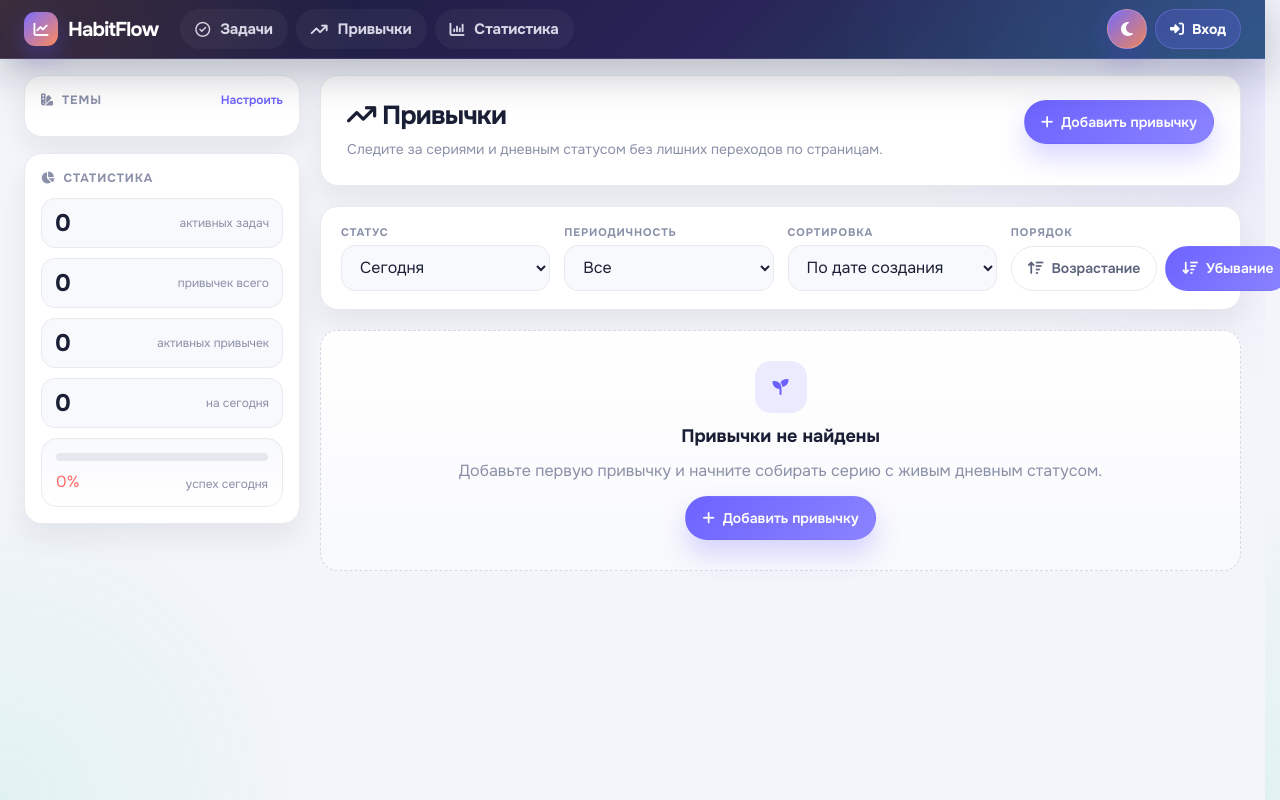
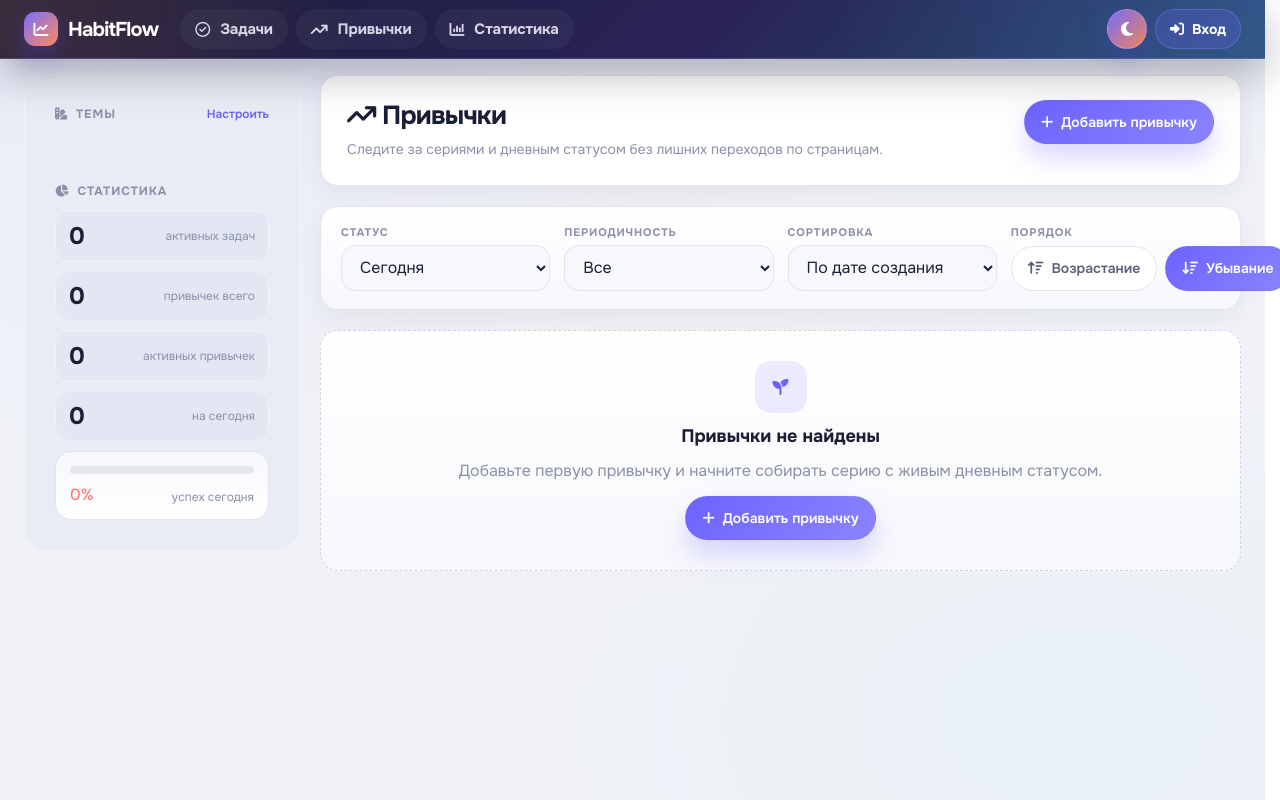
Before and after one commit to badinoko/Habbit, a FastAPI app: template src/templates/habits/habits_list.html in a window 1280 px wide. Run offline with FastAPI, Linux system fonts and the light colour scheme; the template is opened without the code that fills it, so the values that code supplies are empty; parts of the project's set-up code (start-up, migrations or seed data) failed here and were passed over.

Commit message:
Add atmospheric depth pass: surface hierarchy tokens, toolbar grammar fix, legacy cleanup
Surface hierarchy (5 levels): canvas → recessed → card → elevated → floating.
Stats toolbar now uses rectangular buttons with solid accent active state,
visually distinct from navbar pill+gradient — fixes misclick confusion.
Sidebar gets recessed treatment, body gains ambient radial gradients,
auth backdrop strengthened, lists.css hardcoded colors replaced with tokens.

Co-Authored-By: Claude Opus 4.6 <noreply@anthropic.com>

```diff
--- a/src/static/css/app-shell.css
+++ b/src/static/css/app-shell.css
@@ -21,11 +21,24 @@
   display: grid;
   gap: 16px;
   min-width: 0;
+  padding: 14px;
+  background: var(--surface-recessed);
+  border: 1px solid var(--border-subtle);
+  border-radius: var(--radius-lg);
 }
 
 .sidebar-card {
   padding: 16px;
   min-width: 0;
+  background: transparent;
+  border: none;
+  border-radius: 0;
+  box-shadow: none;
+}
+
+.sidebar-card + .sidebar-card {
+  border-top: 1px solid var(--border-subtle);
+  padding-top: 16px;
 }
 
 .sidebar-header {
@@ -115,9 +128,9 @@
   justify-content: space-between;
   gap: 12px;
   padding: 12px 13px;
-  border-radius: 14px;
-  background: var(--surface-2);
-  border: 1px solid var(--border);
+  border-radius: var(--radius-inset);
+  background: var(--ambient-accent);
+  border: 1px solid var(--border-subtle);
 }
 
 .sidebar-stat-value {
@@ -212,6 +225,7 @@
   display: grid;
   gap: 16px;
   padding: 18px 20px;
+  background: linear-gradient(180deg, var(--surface), var(--surface-2));
 }
 
 .filters-grid {
--- a/src/static/css/auth.css
+++ b/src/static/css/auth.css
@@ -26,13 +26,14 @@ body[data-page="register"] {
   padding: 34px 34px 30px;
   z-index: 1;
   overflow: hidden;
+  box-shadow: var(--shadow-floating);
 }
 
 .auth-backdrop {
   position: absolute;
   inset: 0;
-  background: rgba(15, 19, 36, 0.38);
-  backdrop-filter: blur(10px);
+  background: rgba(15, 19, 36, 0.44);
+  backdrop-filter: blur(14px);
 }
 
 .auth-close {
--- a/src/static/css/design-system.css
+++ b/src/static/css/design-system.css
@@ -10,24 +10,62 @@
   --danger: #ff6b6b;
   --warn: #ffb347;
   --info: #3b82f6;
-  --bg: #f4f5fa;
-  --bg-elevated: #eef1f8;
+
+  /* Фоны — углублённые для контраста */
+  --bg: #f0f2f8;
+  --bg-elevated: #eaecf5;
+  --bg-tinted: #e8ecf6;
+  --bg-warm: #f5f0eb;
+
+  /* Поверхности — иерархия */
   --surface: #ffffff;
-  --surface-2: #f8f9fc;
-  --border: #e8eaf0;
-  --border-strong: #d6d9e5;
+  --surface-2: #f7f8fc;
+  --surface-recessed: #e8ecf4;
+  --surface-elevated: rgba(255, 255, 255, 0.82);
+  --surface-floating: #ffffff;
+
+  /* Текст */
   --text: #1a1f36;
   --text-soft: #5b627b;
   --muted: #8a90a8;
-  --shadow-sm: 0 14px 28px rgba(26, 31, 54, 0.07);
-  --shadow-md: 0 20px 44px rgba(26, 31, 54, 0.1);
+
+  /* Бордеры — иерархия */
+  --border-subtle: #eff1f5;
+  --border: #e2e5ee;
+  --border-strong: #d0d4e2;
+  --border-accent: rgba(108, 99, 255, 0.16);
+
+  /* Тени — иерархия */
+  --shadow-subtle: 0 2px 8px rgba(26, 31, 54, 0.03);
+  --shadow-card: 0 8px 24px rgba(26, 31, 54, 0.06);
+  --shadow-elevated: 0 14px 36px rgba(26, 31, 54, 0.09);
+  --shadow-floating: 0 24px 56px rgba(26, 31, 54, 0.14);
+  --shadow-sm: var(--shadow-card);
+  --shadow-md: var(--shadow-floating);
+
+  /* Атмосферные токены */
+  --ambient-accent: rgba(108, 99, 255, 0.04);
+  --ambient-mint: rgba(0, 201, 167, 0.03);
+  --ambient-warm: rgba(255, 179, 71, 0.03);
+
+  /* Spacing */
+  --space-section: 24px;
+  --space-card-inner: 20px;
+  --space-panel-gap: 14px;
+
+  /* Radii */
   --radius-xs: 10px;
   --radius-sm: 14px;
   --radius-md: 18px;
   --radius-lg: 24px;
+  --radius-inset: 12px;
+
+  /* Layout */
   --nav-h: 58px;
   --sidebar-w: 276px;
   --container: 1280px;
+
+  /* Theme categories */
   --theme-work: #3b82f6;
   --theme-health: #00c9a7;
   --theme-study: #9b59b6;
@@ -68,9 +125,11 @@ body {
   font-family: "Onest", sans-serif;
   color: var(--text);
   background:
-    radial-gradient(circle at top right, rgba(108, 99, 255, 0.12), transparent 26%),
-    radial-gradient(circle at bottom left, rgba(0, 201, 167, 0.08), transparent 22%),
-    linear-gradient(180deg, var(--bg-elevated) 0%, var(--bg) 18%, var(--bg) 100%);
+    radial-gradient(ellipse at 15% 5%, var(--ambient-accent), transparent 40%),
+    radial-gradient(ellipse at 85% 90%, var(--ambient-mint), transparent 35%),
+    radial-gradient(ellipse at 50% 50%, var(--ambient-warm), transparent 50%),
+    linear-gradient(180deg, var(--bg-elevated) 0%, var(--bg) 22%, var(--bg) 100%);
+  background-attachment: fixed;
   transition:
     background-color 180ms ease,
     color 180ms ease,
@@ -244,7 +303,34 @@ img {
   background: var(--surface);
   border: 1px solid var(--border);
   border-radius: var(--radius-md);
-  box-shadow: var(--shadow-sm);
+  box-shadow: var(--shadow-card);
+}
+
+.surface-recessed {
+  background: var(--surface-recessed);
+  border: 1px solid var(--border-subtle);
+  border-radius: var(--radius-lg);
+}
+
+.surface-elevated {
+  background: var(--surface-elevated);
+  border: 1px solid var(--border);
+  border-radius: var(--radius-md);
+  box-shadow: var(--shadow-elevated);
+  backdrop-filter: blur(18px);
+}
+
+.surface-floating {
+  background: var(--surface-floating);
+  border: 1px solid var(--border-accent);
+  border-radius: var(--radius-md);
+  box-shadow: var(--shadow-floating);
+}
+
+.tinted-section {
+  background: var(--bg-tinted);
+  border-radius: var(--radius-lg);
+  padding: var(--space-section);
 }
 
 .confirm-modal[hidden] {
--- a/src/static/css/forms.css
+++ b/src/static/css/forms.css
@@ -56,6 +56,7 @@
   display: grid;
   gap: 16px;
   padding: 20px 22px;
+  background: linear-gradient(180deg, var(--surface), var(--bg-tinted));
 }
 
 .form-feedback {
@@ -194,7 +195,7 @@
 .selection-option input:checked + .selection-card {
   border-color: rgba(108, 99, 255, 0.32);
   box-shadow: 0 0 0 4px rgba(108, 99, 255, 0.1);
-  background: rgba(108, 99, 255, 0.08);
+  background: var(--ambient-accent);
 }
 
 .selection-dot {
--- a/src/static/css/habits.css
+++ b/src/static/css/habits.css
@@ -9,7 +9,7 @@
 
 .habit-card:hover {
   border-color: var(--border-strong);
-  box-shadow: var(--shadow-md);
+  box-shadow: var(--shadow-elevated);
 }
 
 .habit-card-inner {
--- a/src/static/css/home.css
+++ b/src/static/css/home.css
@@ -95,6 +95,7 @@
   display: grid;
   gap: 16px;
   padding: 22px;
+  box-shadow: var(--shadow-card);
 }
 
 .card-header-row {
@@ -127,9 +128,10 @@
 .dashboard-task-card,
 .dashboard-habit-card {
   position: relative;
-  border: 1px solid var(--border);
+  border: 1px solid var(--border-subtle);
   border-radius: 16px;
-  background: linear-gradient(180deg, var(--surface), var(--surface-2));
+  background: var(--surface-2);
+  box-shadow: none;
 }
 
 .dashboard-task-card {
@@ -246,7 +248,7 @@
   background: linear-gradient(135deg, #fff8e6, #ffefc3);
   border: 1px solid rgba(255, 208, 74, 0.34);
   border-radius: var(--radius-lg);
-  box-shadow: var(--shadow-sm);
+  box-shadow: var(--shadow-card), inset 0 0 40px rgba(255, 208, 74, 0.06);
 }
 
 html[data-ui-theme="dark"] .quote-card {
--- a/src/static/css/navbar.css
+++ b/src/static/css/navbar.css
@@ -7,8 +7,8 @@
     radial-gradient(circle at top left, rgba(255, 138, 91, 0.16), transparent 28%),
     radial-gradient(circle at top right, rgba(123, 109, 255, 0.22), transparent 34%),
     linear-gradient(135deg, rgba(18, 23, 49, 0.98), rgba(35, 28, 82, 0.97) 56%, rgba(16, 72, 96, 0.94) 100%);
-  border-bottom: 1px solid rgba(171, 160, 255, 0.2);
-  box-shadow: 0 16px 40px rgba(12, 16, 34, 0.24);
+  border-bottom: 1px solid rgba(171, 160, 255, 0.26);
+  box-shadow: 0 16px 40px rgba(12, 16, 34, 0.28);
 }
 
 .app-navbar-inner {
--- a/src/static/css/stats.css
+++ b/src/static/css/stats.css
@@ -26,6 +26,10 @@
   gap: 14px;
   margin-top: -2px;
   padding: 12px 14px;
+  background: var(--surface-elevated);
+  border: 1px solid var(--border);
+  border-radius: var(--radius-md);
+  box-shadow: var(--shadow-elevated);
   backdrop-filter: blur(18px);
 }
 
@@ -66,16 +70,15 @@
 .stats-section-nav-link:hover {
   color: var(--text);
   border-color: var(--border-strong);
-  background: linear-gradient(180deg, var(--surface), rgba(255, 255, 255, 0.02));
-  transform: translateY(-1px);
+  background: var(--surface-2);
 }
 
 .stats-section-nav-link.active,
 .stats-section-nav-link[aria-selected="true"] {
   color: #fff;
-  background: linear-gradient(135deg, var(--accent), var(--accent-2));
+  background: var(--accent);
   border-color: transparent;
-  box-shadow: 0 14px 28px rgba(108, 99, 255, 0.2);
+  box-shadow: 0 8px 20px rgba(108, 99, 255, 0.18);
 }
 
 .stats-range-filter {
@@ -165,7 +168,7 @@
 
 .stats-range-link.active {
   color: #fff;
-  background: linear-gradient(135deg, var(--accent), var(--accent-2));
+  background: var(--accent);
   border-color: transparent;
 }
 
@@ -179,6 +182,7 @@
   display: grid;
   gap: 10px;
   padding: 18px 18px 16px;
+  background: linear-gradient(180deg, var(--surface), var(--surface-2));
 }
 
 .stats-kpi-top {
@@ -237,6 +241,7 @@
   display: grid;
   gap: 18px;
   padding: 22px 24px;
+  background: linear-gradient(180deg, var(--surface), var(--bg-tinted));
 }
 
 .stats-section-heading {
@@ -432,8 +437,9 @@
   display: grid;
   gap: 14px;
   padding: 18px;
-  background: linear-gradient(180deg, var(--surface), var(--surface-2));
-  border: 1px solid var(--border);
+  background: var(--surface-2);
+  border: 1px solid var(--border-subtle);
+  box-shadow: none;
 }
 
 .stats-detail-header {
--- a/src/static/css/tasks.css
+++ b/src/static/css/tasks.css
@@ -12,7 +12,7 @@
 
 .task-item:hover {
   border-color: var(--border-strong);
-  box-shadow: var(--shadow-md);
+  box-shadow: var(--shadow-elevated);
 }
 
 .task-item-accent {
--- a/src/static/css/themes.css
+++ b/src/static/css/themes.css
@@ -18,7 +18,7 @@
 }
 
 .theme-card-topbar {
-  height: 4px;
+  height: 5px;
   background: var(--theme-color, var(--theme-none));
 }
 
--- a/src/templates/base.html
+++ b/src/templates/base.html
@@ -1,6 +1,6 @@
 <!DOCTYPE html>
 <html lang="ru">
-{% set asset_v = "v2-20260322f" %}
+{% set asset_v = "v2-20260322g" %}
 <head>
     <meta charset="UTF-8">
     <meta name="viewport" content="width=device-width, initial-scale=1.0">
@@ -121,7 +121,7 @@
             {% if not hide_sidebar %}
             <aside class="page-sidebar">
                 {% block sidebar %}
-                <section class="surface-card sidebar-card">
+                <section class="sidebar-card">
                     <div class="sidebar-header">
                         <h2 class="sidebar-title"><i class="fa-solid fa-swatchbook"></i> Темы</h2>
                         <a href="/themes" class="sidebar-action" data-enhanced-nav="true">Настроить</a>
@@ -142,7 +142,7 @@
                     </div>
                 </section>
 
-                <section class="surface-card sidebar-card">
+                <section class="sidebar-card">
                     <div class="sidebar-header">
                         <h2 class="sidebar-title"><i class="fa-solid fa-chart-pie"></i> Статистика</h2>
                     </div>
```
Also changed, not shown: other parts of src/static/css/design-system.css (+28 -9 lines), src/static/css/lists.css (+30 -52 lines), .claude/launch.json (added), 5 other files.
